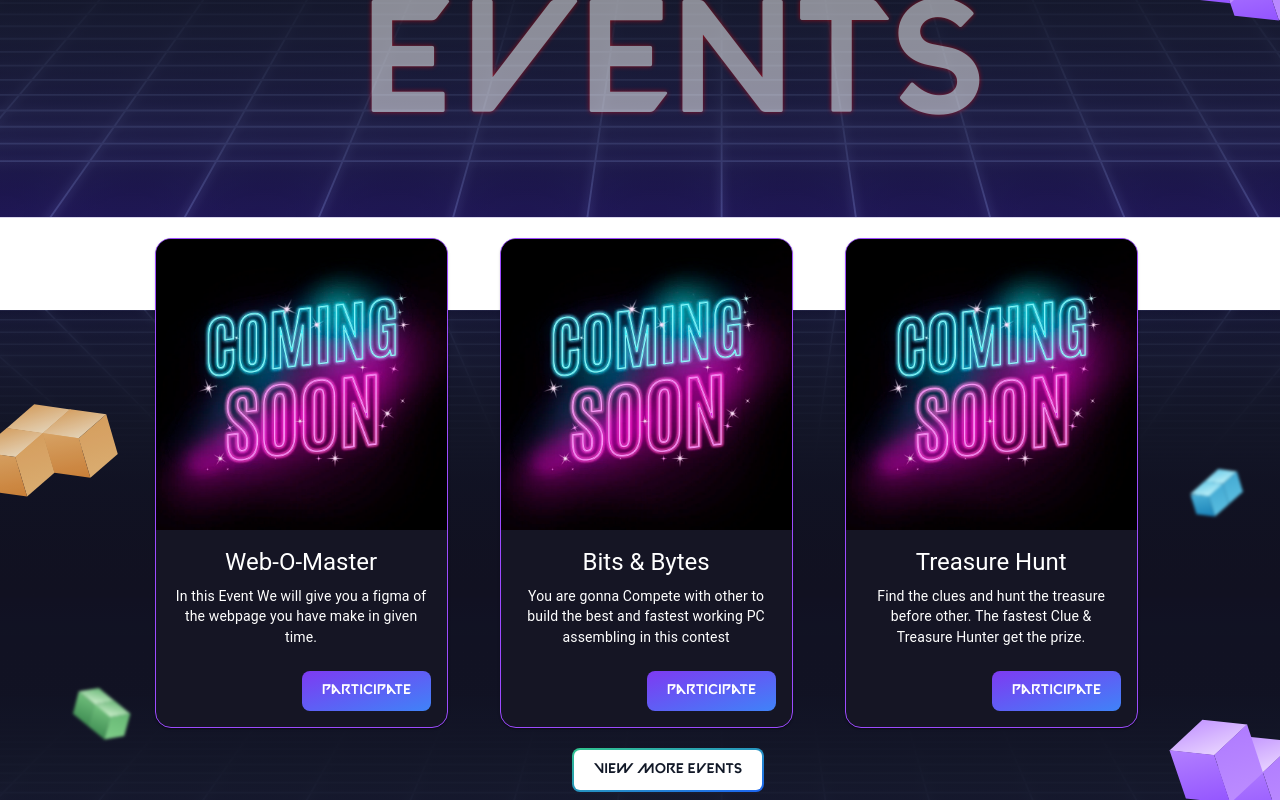
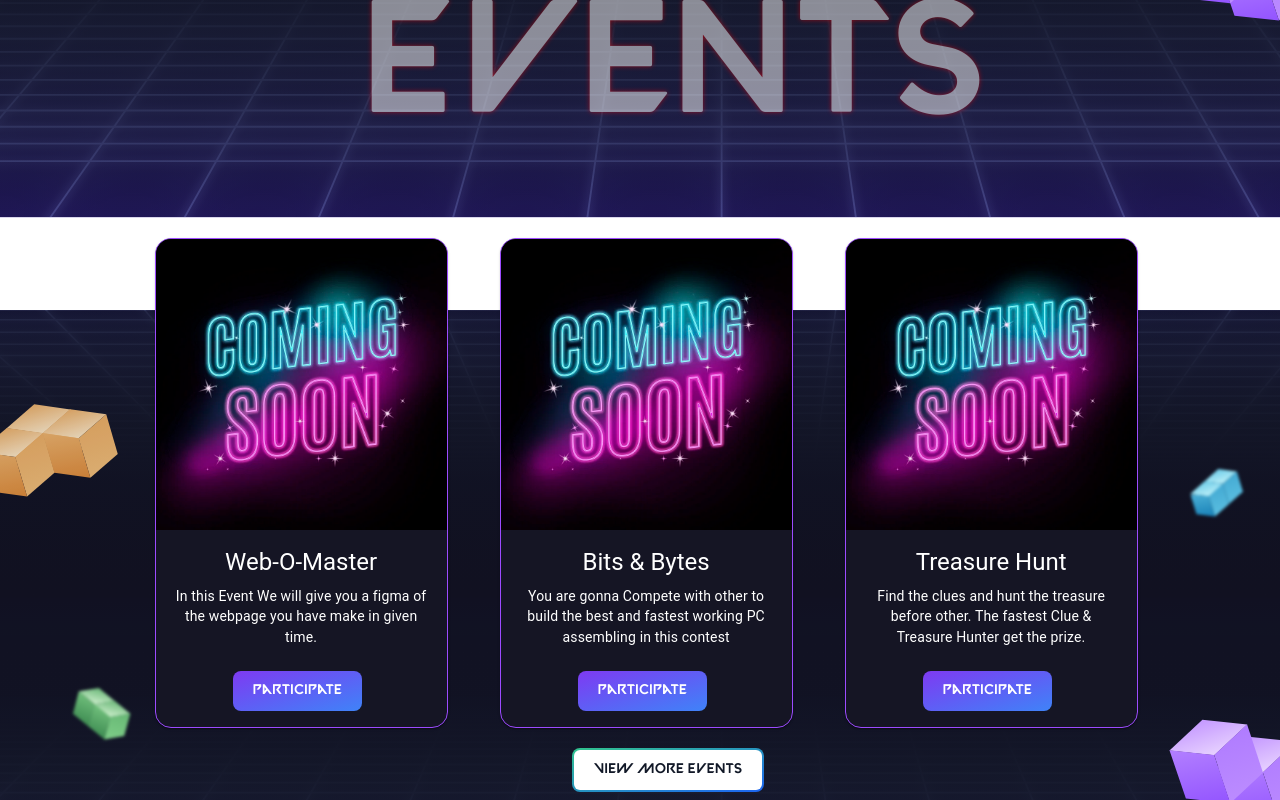
Before and after one commit to anasvhora284/spectech-2k23, a React (Create React App) app: page / in a window 1280 px wide. Shown: the part 1364-2164 px from the top of the page. Built offline with nearby package versions, Linux system fonts and the light colour scheme.

Commit message:
Made cards Button center

```diff
--- a/src/App.css
+++ b/src/App.css
@@ -21,7 +21,9 @@
 }
 
 .ParticipateDiv {
-  flex-direction: row-reverse;
+  flex-direction: row;
+  align-items: center;
+  justify-content: center;
 }
 
 /* EventCard common componant css Ends here. */
```
